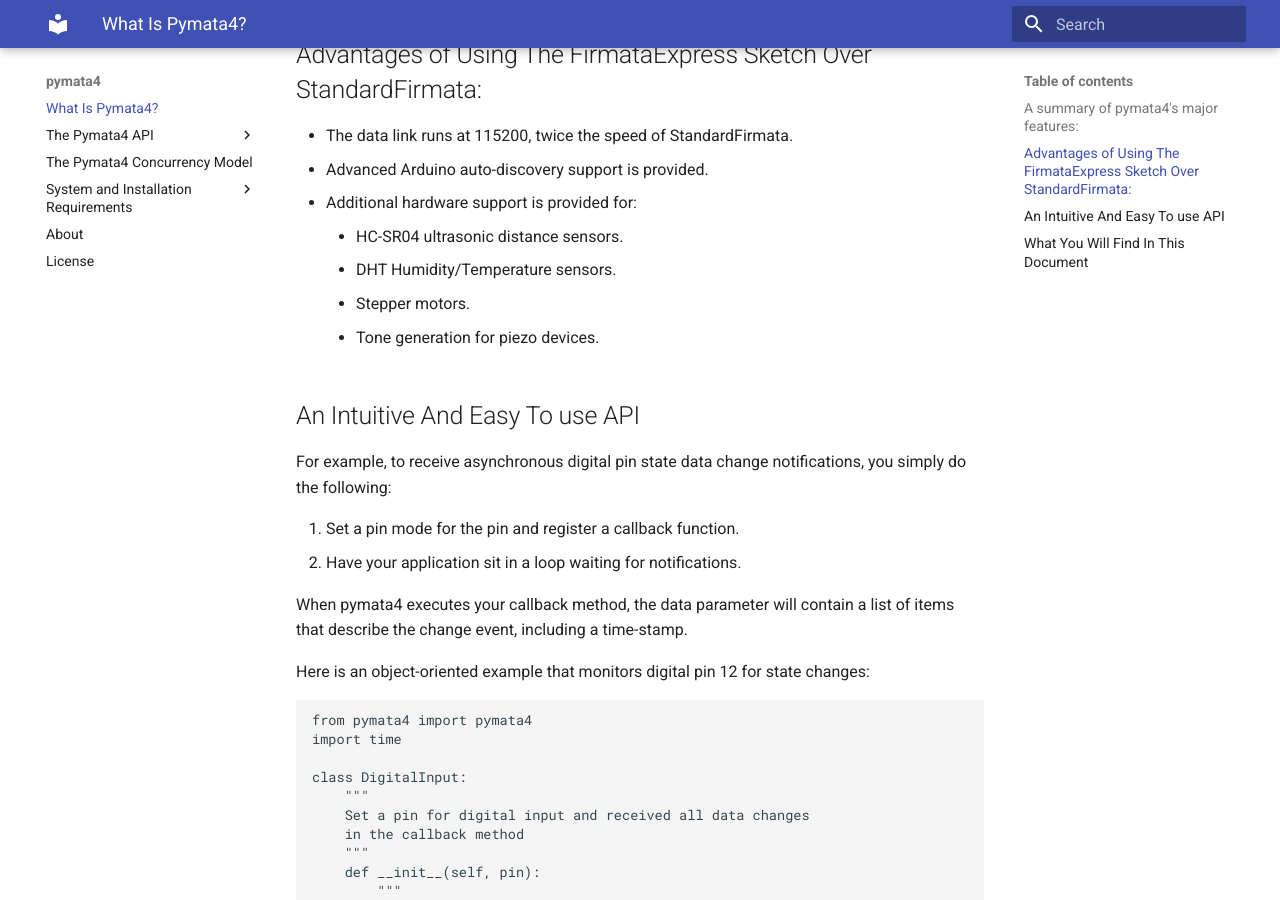
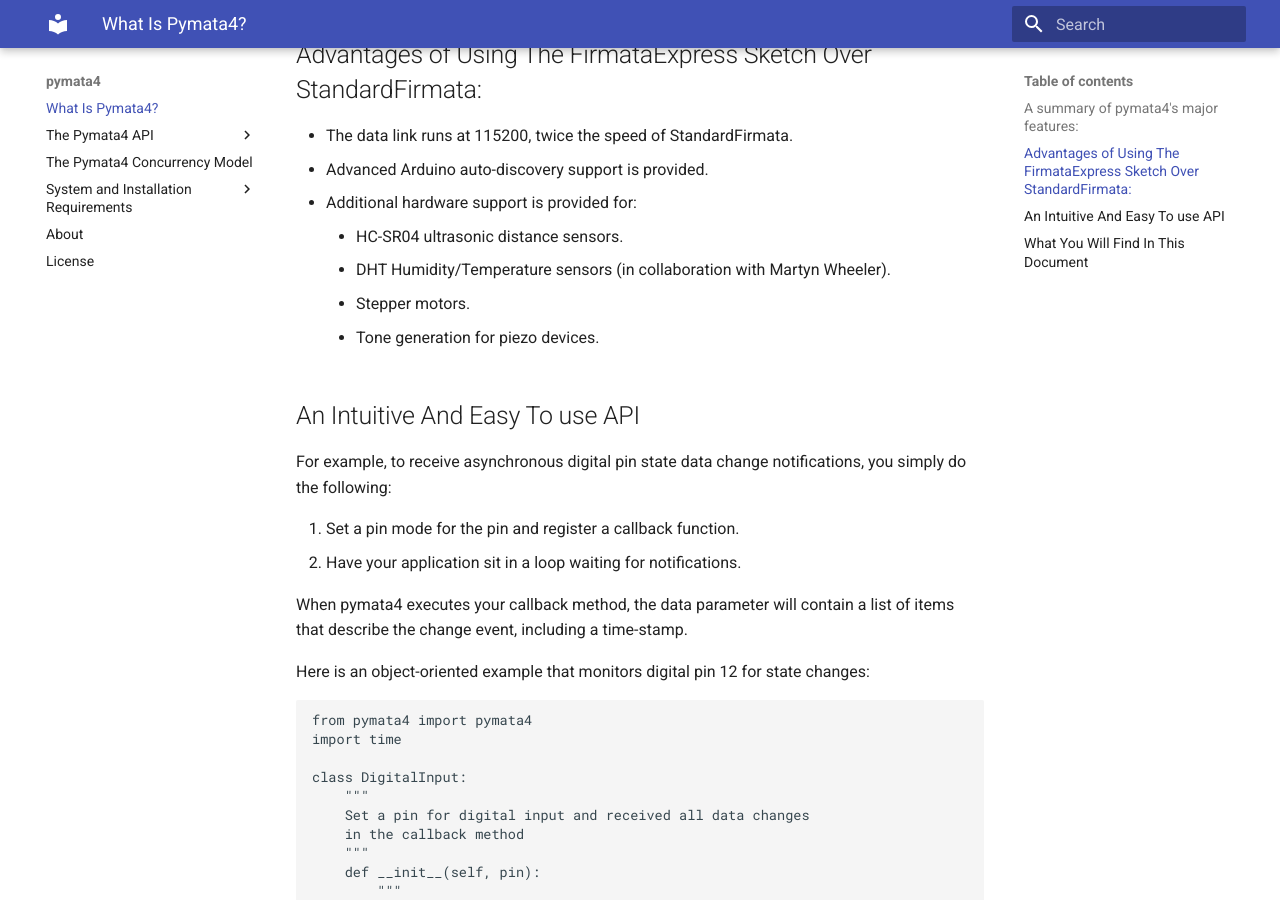
Before and after one commit to MrYsLab/pymata4, an MkDocs documentation site: the page built from docs/index.md, in a window 1280 px wide and 900 px high, scrolled down 827 px. Built offline with MkDocs 1.6.1 and Material for MkDocs 9.7.7, drawn with Linux system fonts in a browser that asks for light colours.

Commit message:
DHT Sensor Support

```diff
--- a/docs/index.md
+++ b/docs/index.md
@@ -35,7 +35,7 @@
 * Advanced Arduino auto-discovery support is provided.
 * Additional hardware support is provided for:
     * HC-SR04 ultrasonic distance sensors.
-    * DHT Humidity/Temperature sensors.
+    * DHT Humidity/Temperature sensors (in collaboration with Martyn Wheeler).
     * Stepper motors.
     * Tone generation for piezo devices.
 
```
